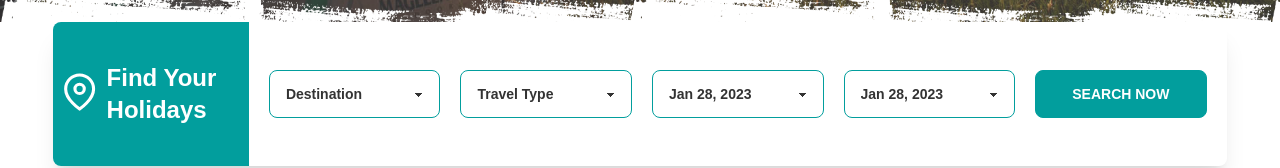
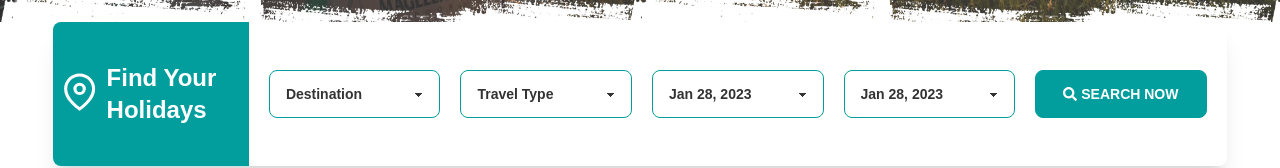
Before and after one commit to ismailjosim/traveler-client, a React (Create React App) app: page / in a window 1280 px wide. Shown: the part 766-934 px from the top of the page. Built offline with nearby package versions, Linux system fonts and the light colour scheme; no server answers.

Commit message:
add search icon

```diff
--- a/src/components/Home/HomeSections/HolidayForm.jsx
+++ b/src/components/Home/HomeSections/HolidayForm.jsx
@@ -60,7 +60,10 @@ const HolidayForm = () => {
                         />
                     </div>
                     <div className='flex flex-col px-2 lg:px-0 lg:mb-0 mb-5'>
-                        <button className='btn btn-primary text-white hover:bg-secondary transition-all duration-300'>Search Now</button>
+                        <button className='btn btn-primary text-white hover:bg-secondary transition-all duration-300 flex gap-1'>
+                            <FaSearch />
+                            <span>Search Now</span>
+                        </button>
                     </div>
                 </div>
             </div>
```
